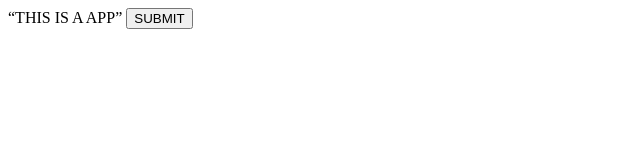
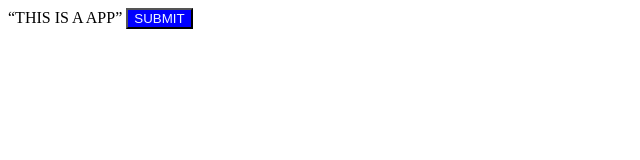
Before and after one commit to LeKhacTin19/makegit, a plain HTML site: page index.html in a window 1280 px wide. Shown: the whole page, without its empty margins (0-640 px from the left). Drawn offline with Linux system fonts and the light colour scheme.

Commit message:
add index.css file

```diff
--- /dev/null
+++ b/index.css
@@ -0,0 +1,4 @@
+button {
+    background-color: blue;
+    color: aliceblue;
+}
--- a/index.html
+++ b/index.html
@@ -4,6 +4,7 @@
     <meta charset="UTF-8">
     <meta http-equiv="X-UA-Compatible" content="IE=edge">
     <meta name="viewport" content="width=device-width, initial-scale=1.0">
+    <link rel="stylesheet" href="index.css">
     <title>My git</title>
 </head>
 <body>
```
